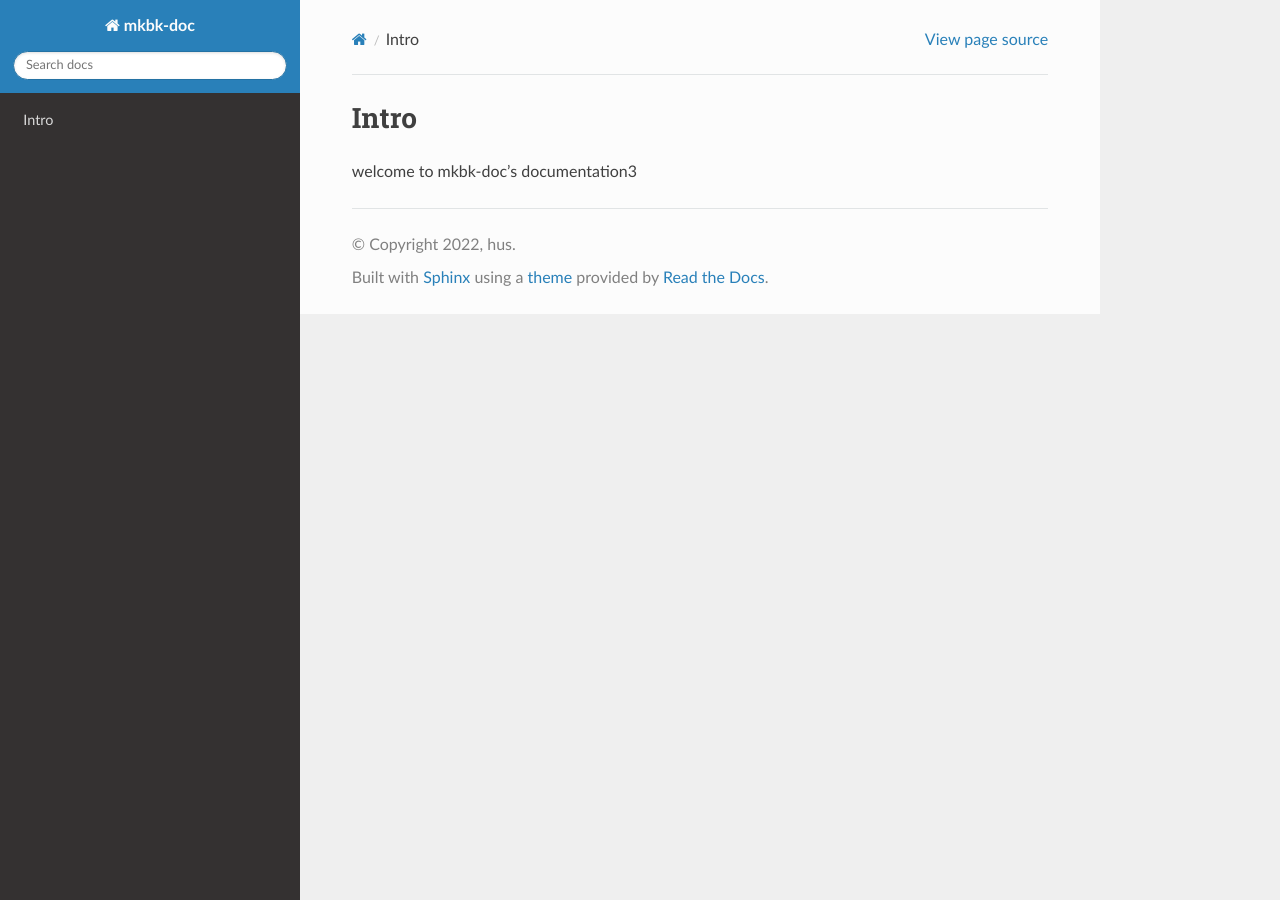
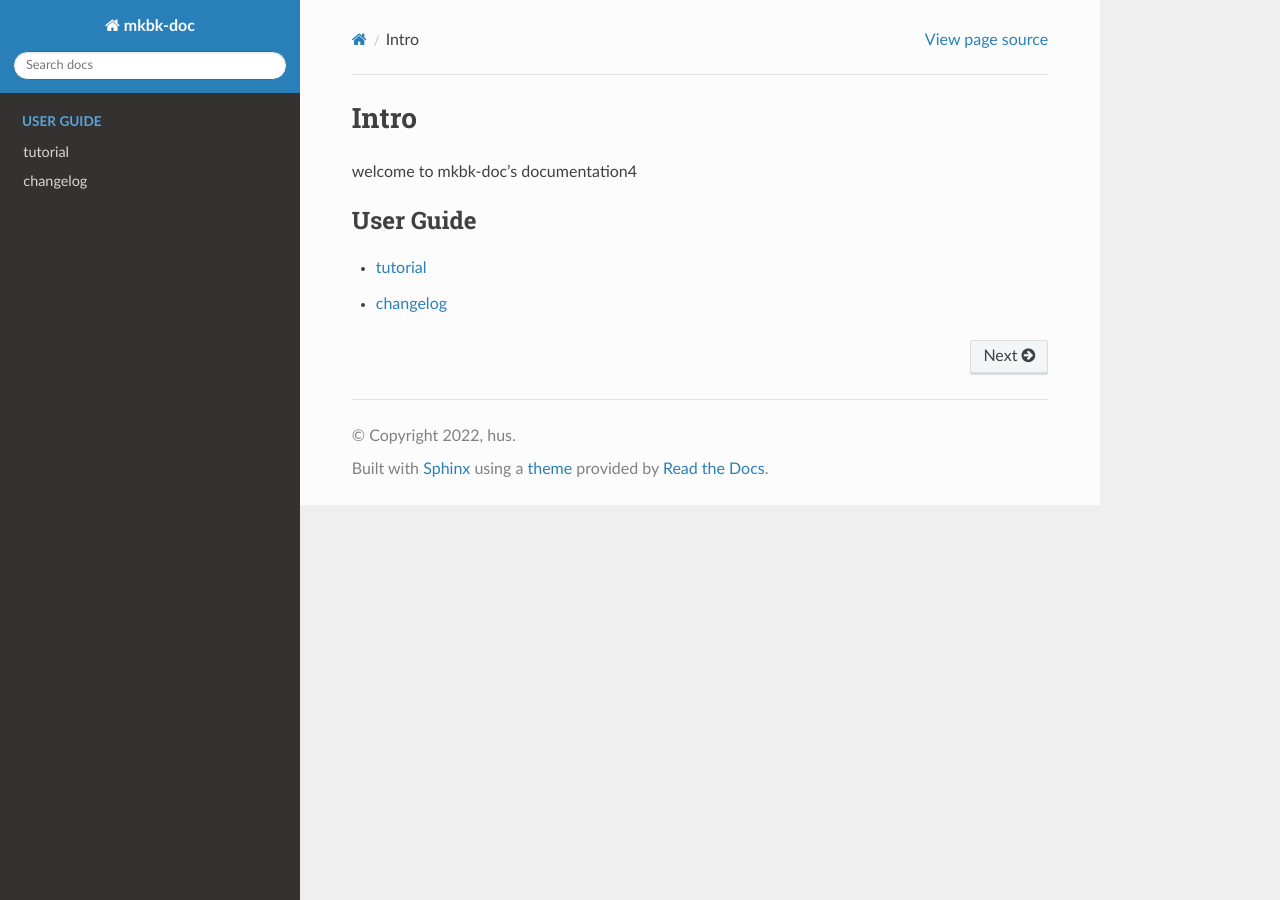
Before and after one commit to makamaka0520/maka-doc, a Sphinx documentation site: the page built from source/index.rst, in a window 1280 px wide. Built offline with Sphinx 7.4.7 and the Read the Docs theme 2.0.0, drawn with Linux system fonts in a browser that asks for light colours; pages that are not in the unit, such as notebooks, are missing from menus.

Commit message:
template

```diff
--- a/source/index.rst
+++ b/source/index.rst
@@ -2,9 +2,11 @@
 Intro
 ====================================
 
+welcome to mkbk-doc's documentation4
+
 .. toctree::
    :maxdepth: 2
-   :caption:
-	tutorial
-	changelog
-welcome to mkbk-doc's documentation3
+   :caption: User Guide
+
+   tutorial/index
+   changelog/index
```
Also changed, not shown: source/changelog/index.rst (+7 -3 lines), source/tutorial/index.rst (+7 -3 lines).
